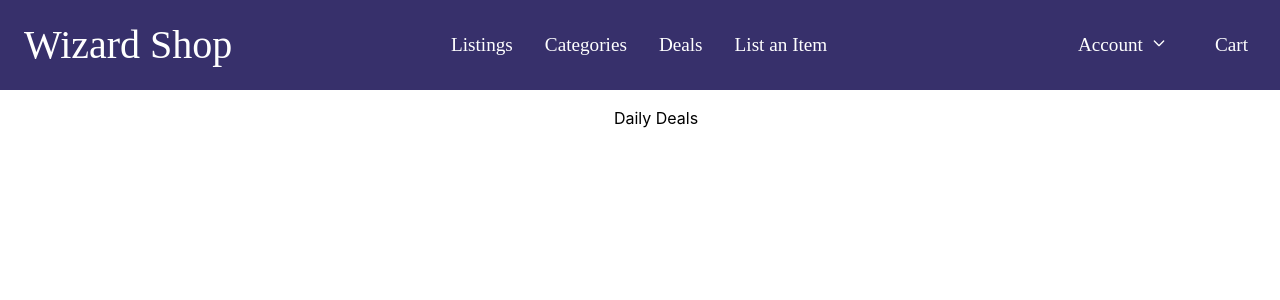
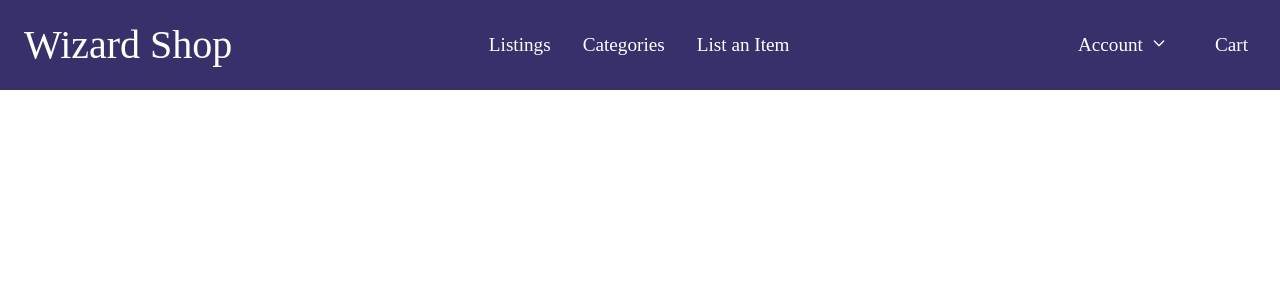
Before and after one commit to KMalveaux/GeneralCatalog, a React (Create React App) app: page /Deals in a window 1280 px wide. Shown: the top 300 px of the page. Built offline with nearby package versions, Linux system fonts and the light colour scheme.

Commit message:
Scrapping the Deals page

```diff
--- a/package.json
+++ b/package.json
@@ -8,7 +8,6 @@
     "@testing-library/react": "^13.4.0",
     "@testing-library/user-event": "^13.5.0",
     "axios": "^1.4.0",
-    "concurrently": "^6.4.0",
     "cors": "^2.8.5",
     "express": "^4.18.2",
     "multer": "^1.4.5-lts.1",
@@ -49,6 +48,7 @@
     ]
   },
   "devDependencies": {
+    "concurrently": "^8.0.1",
     "tailwindcss": "^3.3.1"
   }
 }
--- a/src/App.js
+++ b/src/App.js
@@ -5,7 +5,7 @@ import Navbar from './components/Navbar';
 import Account from './components/pages/Account';
 import Cart from './components/pages/CartPage';
 import Categories from './components/pages/Categories';
-import Deals from './components/pages/Deals';
+// import Deals from './components/pages/Deals';
 import Homepage from './components/pages/Homepage';
 import Listings from './components/pages/Listings';
 import Login from './components/pages/Login';
@@ -26,7 +26,7 @@ function App() {
           <Route path='/Account' element={<Account />} />
           <Route path='/Cart' element={<Cart />} />
           <Route path='/Listings' element={<Listings />} />
-          <Route path='/Deals' element={<Deals />} />
+          {/* <Route path='/Deals' element={<Deals />} /> */}
           <Route path='/Categories' element={<Categories />} />
           <Route path='/Login' element={<Login />} />
           <Route path='/Signup' element={<Signup />} />
--- a/src/components/Navbar.js
+++ b/src/components/Navbar.js
@@ -12,7 +12,7 @@ export default function Navbar() {
         <ul className="nav-center">
           <CustomLink to="/Listings">Listings</CustomLink>
           <CustomLink to="/Categories">Categories</CustomLink>
-          <CustomLink to="/Deals">Deals</CustomLink>
+          {/* <CustomLink to="/Deals">Deals</CustomLink> */}
           <CustomLink to="/ListingCreation">List an Item</CustomLink>
         </ul>
         <ul className="nav-right">
--- a/src/components/pages/Deals.js
+++ /dev/null
@@ -1,3 +0,0 @@
-export default function Deals() {
-    return <h1>Daily Deals</h1>
-}
```
Also changed, not shown: 1 other file (tests, documents, lock files or other folders).
